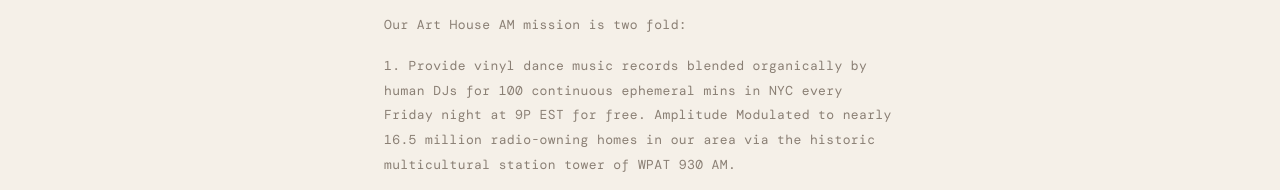
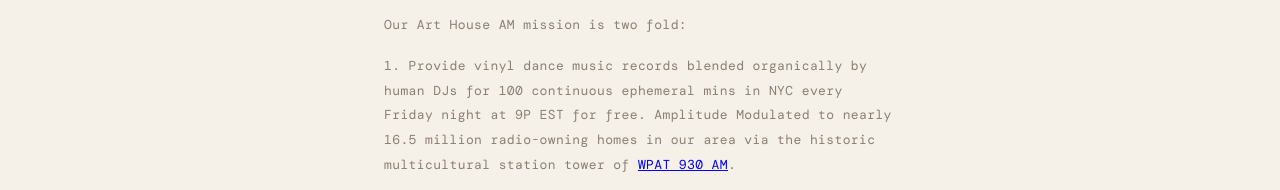
Before and after one commit to NFTvParty/arthouseam, a website: page index.html in a window 1280 px wide. Shown: the part 1103-1293 px from the top of the page. Drawn offline with nearby package versions, Linux system fonts and the light colour scheme; a web font is replaced by a local one.

Commit message:
Update index.html

```diff
--- a/index.html
+++ b/index.html
@@ -324,7 +324,7 @@
         <div class="section-body">
               <p>No algorithms. No Artificial Intelligence. No replays.</p>
               <p>Our Art House AM mission is two fold:</p>
-              <p>1. Provide vinyl dance music records blended organically by human DJs for 100 continuous ephemeral mins in NYC every Friday night at 9P EST for free. Amplitude Modulated to nearly 16.5 million radio-owning homes in our area via the historic multicultural station tower of WPAT 930 AM.</p>
+              <p>1. Provide vinyl dance music records blended organically by human DJs for 100 continuous ephemeral mins in NYC every Friday night at 9P EST for free. Amplitude Modulated to nearly 16.5 million radio-owning homes in our area via the historic multicultural station tower of <a href="https://www.wpat930am.com/" target="_blank" rel="noopener">WPAT 930 AM</a>.</p>
               <p>Tell your people, you know exactly which ones will appreciate this.</p>
               <p>We're Rhythmically Modulating EVERY FRIDAY NIGHT AT 9P EST via the 930 AM spectrum of analog kilohertz in NYC</p>
               <p>Our continuing mission occurs on our blog where we focus on old-Head archives, interviews, criticism &amp; limited vinyl and cassette sales as well as special live stream events: ARTHOUSEAM.COM</p>
```
